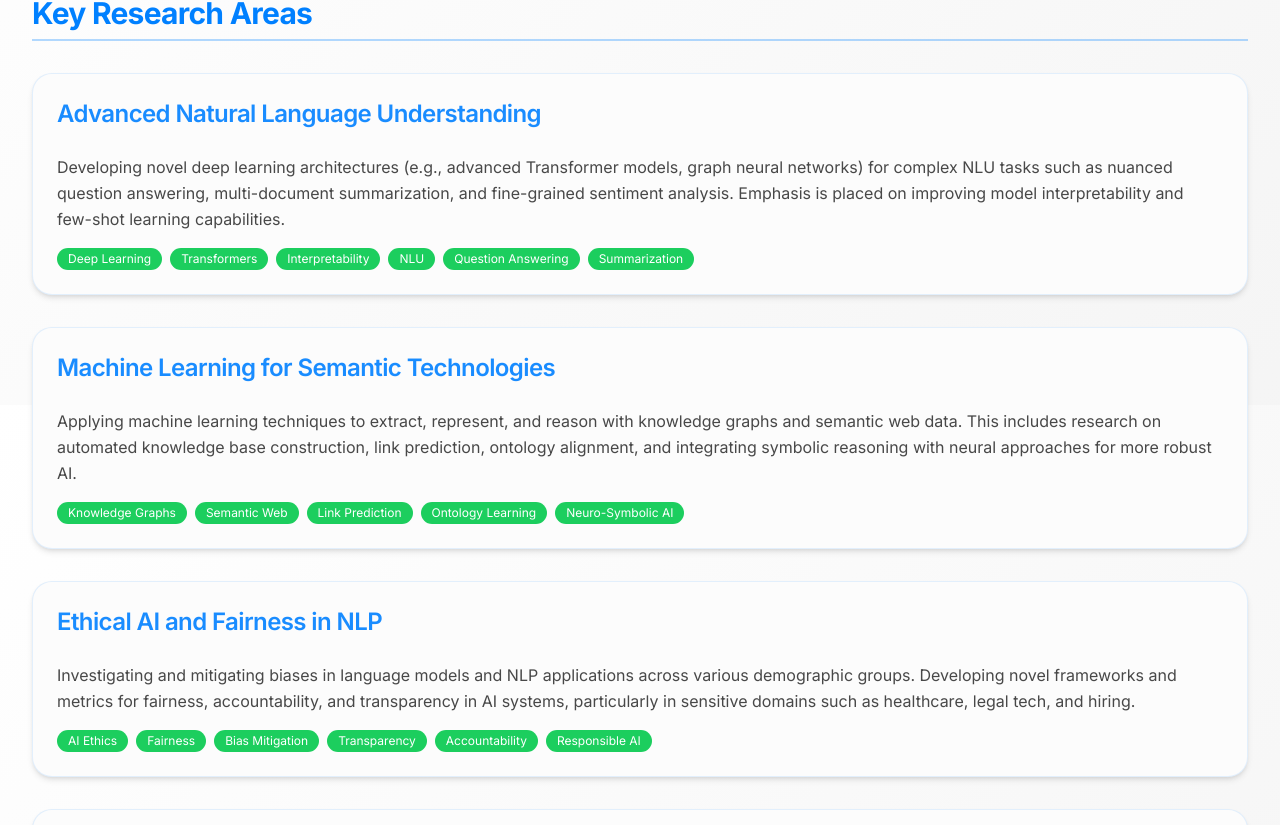
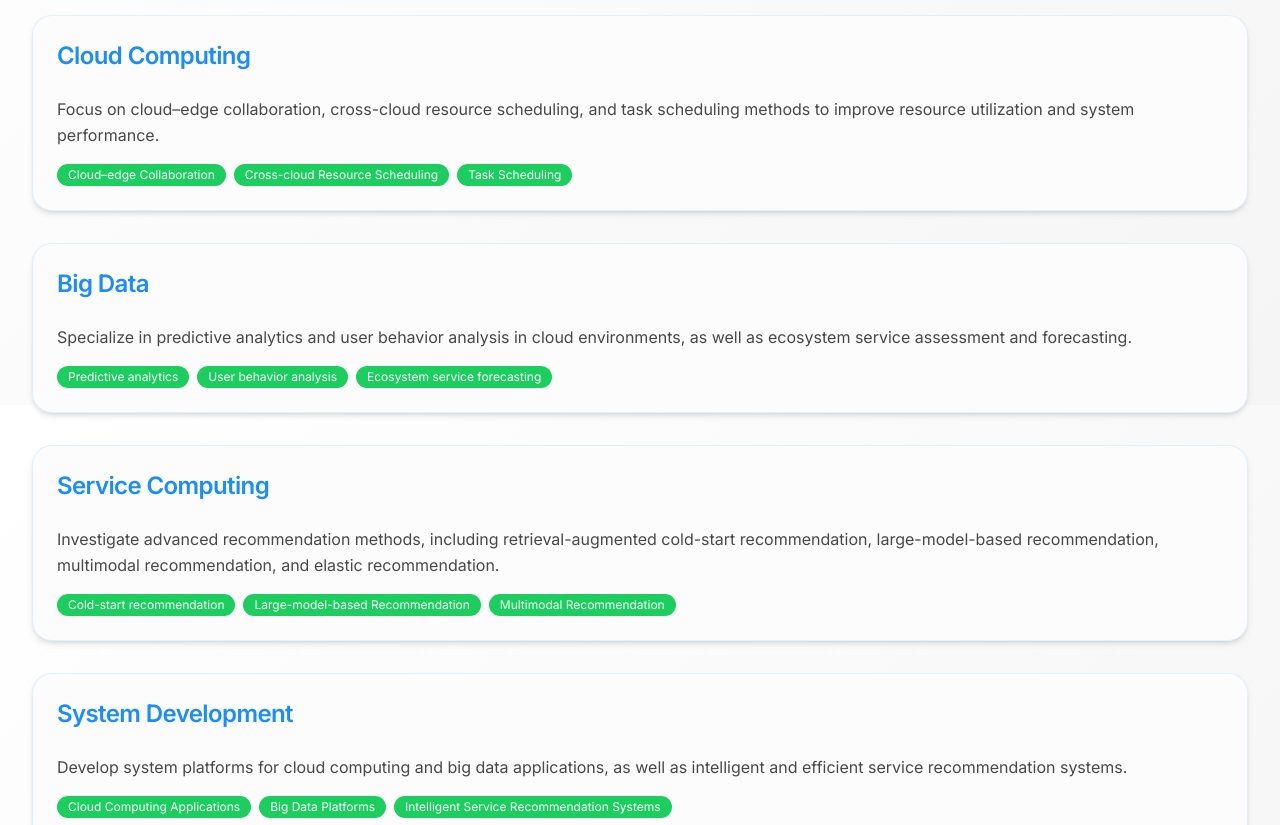
Before and after one commit to chairmanrdq/chairmanrdq.github.io, a Next.js app: page /research in a window 1280 px wide. Shown: the part 395-1220 px from the top of the page. Built offline with nearby package versions, Linux system fonts and the light colour scheme.

Commit message:
Update page.tsx

```diff
--- a/src/app/research/page.tsx
+++ b/src/app/research/page.tsx
@@ -5,32 +5,32 @@ import type { Metadata } from 'next';
 
 export const metadata: Metadata = {
   title: 'Research',
-  description: 'Detailed research interests and focus areas of Dr. Eleanor Vance.', // Replace
+  description: 'Detailed research interests and focus areas of Dr. RuiDong Qi（祁瑞东）.', // Replace
 };
 
 // Mock Data - Replace with actual data
 const researchData = {
-  introduction: "My research program is dedicated to advancing the frontiers of Natural Language Processing (NLP) and Machine Learning (ML). I focus on developing intelligent systems that can understand, interpret, and generate human language with greater accuracy, fairness, and efficiency. Key themes in my work include enhancing model robustness, ensuring ethical AI practices, and applying NLP/ML to solve real-world problems in domains such as healthcare, education, and social sciences.", // Replace
+  introduction: "Our research spans cloud computing, big data, and service computing, with a focus on cloud–edge collaboration, predictive analytics, and intelligent service recommendation. We also develop system platforms that integrate cloud and data-driven applications.", // Replace
   detailedFocus: [
     {
-      title: "Advanced Natural Language Understanding",
-      description: "Developing novel deep learning architectures (e.g., advanced Transformer models, graph neural networks) for complex NLU tasks such as nuanced question answering, multi-document summarization, and fine-grained sentiment analysis. Emphasis is placed on improving model interpretability and few-shot learning capabilities.",
-      keywords: ["Deep Learning", "Transformers", "Interpretability", "NLU", "Question Answering", "Summarization"]
+      title: "Cloud Computing",
+      description: "Focus on cloud–edge collaboration, cross-cloud resource scheduling, and task scheduling methods to improve resource utilization and system performance.",
+      keywords: ["Cloud–edge Collaboration", "Cross-cloud Resource Scheduling", "Task Scheduling"]
     },
     {
-      title: "Machine Learning for Semantic Technologies",
-      description: "Applying machine learning techniques to extract, represent, and reason with knowledge graphs and semantic web data. This includes research on automated knowledge base construction, link prediction, ontology alignment, and integrating symbolic reasoning with neural approaches for more robust AI.",
-      keywords: ["Knowledge Graphs", "Semantic Web", "Link Prediction", "Ontology Learning", "Neuro-Symbolic AI"]
+      title: "Big Data",
+      description: "Specialize in predictive analytics and user behavior analysis in cloud environments, as well as ecosystem service assessment and forecasting.",
+      keywords: ["Predictive analytics", "User behavior analysis", "Ecosystem service forecasting"]
     },
     {
-      title: "Ethical AI and Fairness in NLP",
-      description: "Investigating and mitigating biases in language models and NLP applications across various demographic groups. Developing novel frameworks and metrics for fairness, accountability, and transparency in AI systems, particularly in sensitive domains such as healthcare, legal tech, and hiring.",
-      keywords: ["AI Ethics", "Fairness", "Bias Mitigation", "Transparency", "Accountability", "Responsible AI"]
+      title: "Service Computing",
+      description: "Investigate advanced recommendation methods, including retrieval-augmented cold-start recommendation, large-model-based recommendation, multimodal recommendation, and elastic recommendation.",
+      keywords: ["Cold-start recommendation", "Large-model-based Recommendation", "Multimodal Recommendation"]
     },
     {
-      title: "Computational Pragmatics and Dialogue Systems",
-      description: "Exploring how computational models can capture the nuances of human communication, including implicature, common ground, and context. Building more natural, engaging, and goal-oriented dialogue systems that can handle complex conversational flows and user intents.",
-      keywords: ["Dialogue Systems", "Conversational AI", "Pragmatics", "Reinforcement Learning for Dialogue"]
+      title: "System Development",
+      description: "Develop system platforms for cloud computing and big data applications, as well as intelligent and efficient service recommendation systems.",
+      keywords: ["Cloud Computing Applications", "Big Data Platforms", "Intelligent Service Recommendation Systems"]
     },
   ],
 };
```
